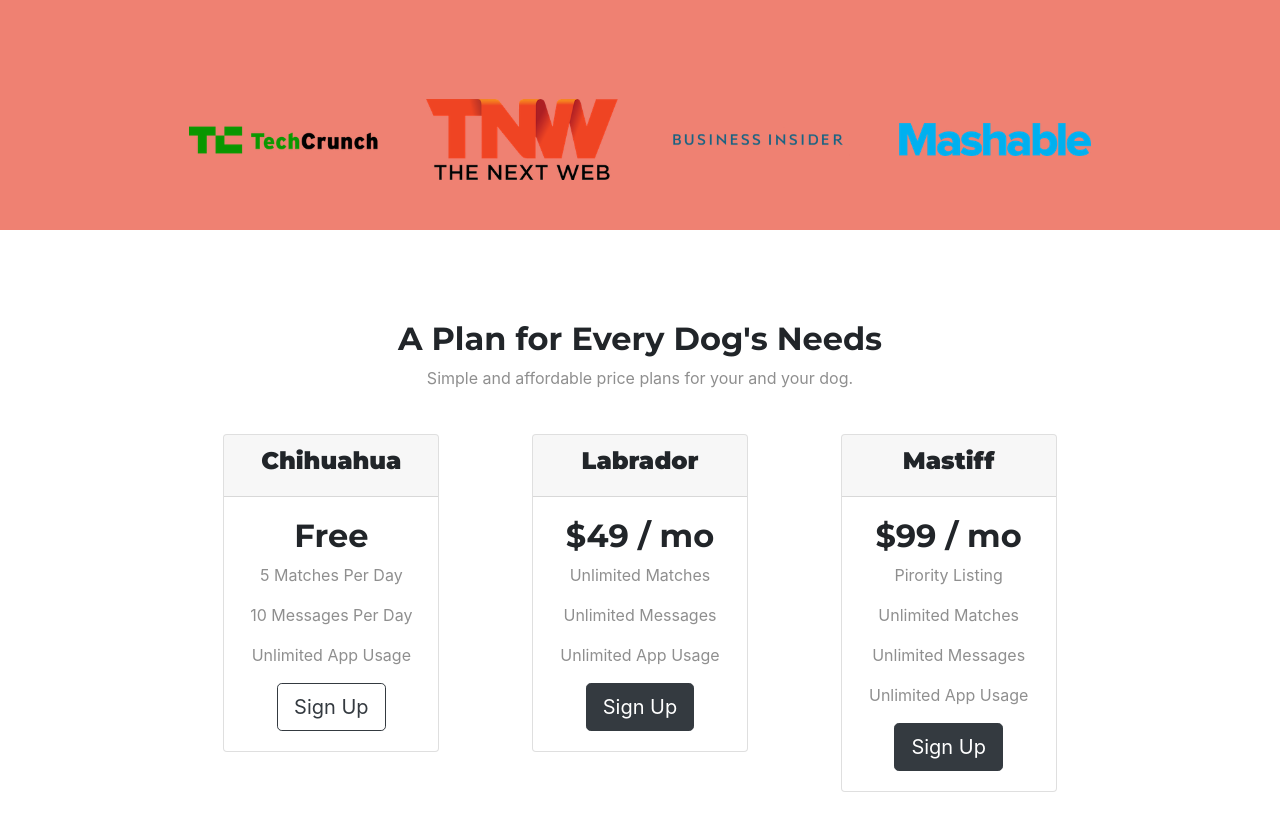
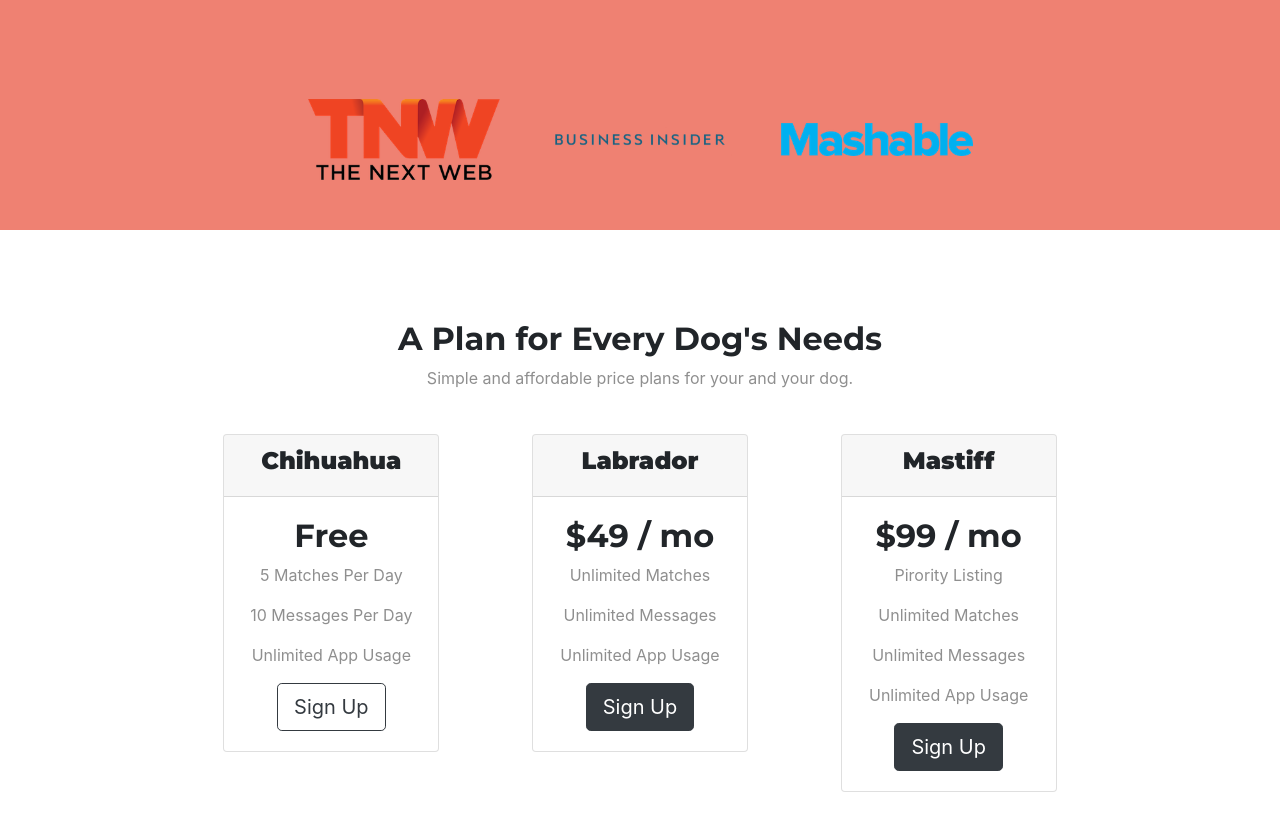
Before and after one commit to sabarishmouli/dogie, a plain HTML site: page index.html in a window 1280 px wide. Shown: the part 1380-2211 px from the top of the page. Drawn offline with nearby package versions, Linux system fonts and the light colour scheme.

Commit message:
Update index.html

```diff
--- a/index.html
+++ b/index.html
@@ -134,7 +134,7 @@
   <!-- Press -->
 
   <section id="press">
-    <img class="press-image" src="images/TechCrunch.png" alt="tc-logo">
+
     <img class="press-image" src="images/tnw.png" alt="tnw-logo">
     <img class="press-image" src="images/bizinsider.png" alt="biz-insider-logo">
     <img class="press-image" src="images/mashable.png" alt="mashable-logo">
```
